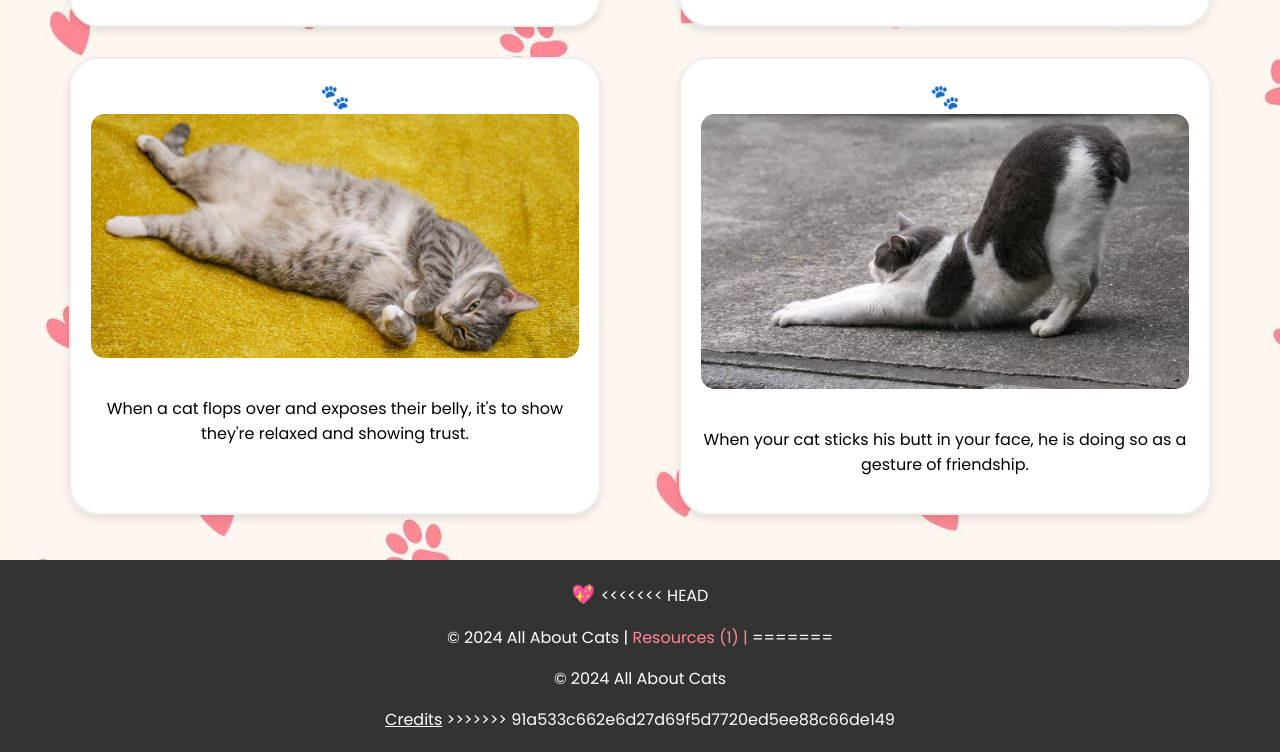
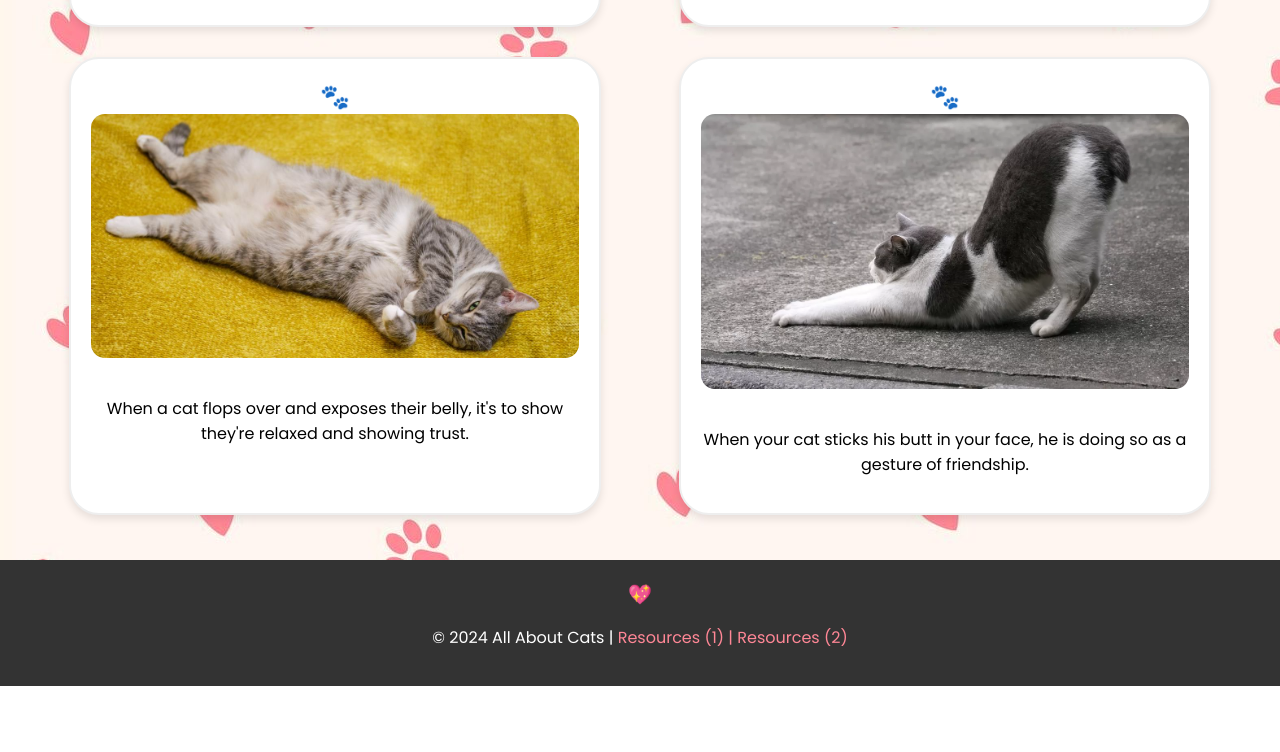
Before and after one commit to allliiiza/project1catz, a plain HTML site: page index.html in a window 1280 px wide. Shown: the part 1281-2033 px from the top of the page. After the commit the page ends 1967 px from the top, so only its background shows below. Drawn offline with Linux system fonts and the light colour scheme; a web font is replaced by a local one.

Commit message:
Fixed resources in the footer

```diff
--- a/index.html
+++ b/index.html
@@ -56,13 +56,12 @@
     </section>
 
     <footer>
-<<<<<<< HEAD
+
             <p>&copy; 2024 All About Cats |
                 <a href="https://www.viagenpets.com/fun-cat-facts/" target="_blank" style="color: #ff8796; text-decoration: none;">Resources (1) | </a>
-=======
-        <p>&copy; 2024 All About Cats</p>
-        <a href="https://cvillecatcare.com/veterinary-topics/101-amazing-cat-facts-fun-trivia-about-your-feline-friend/">Credits</a>
->>>>>>> 91a533c662e6d27d69f5d7720ed5ee88c66de149
+
+        <a href="https://cvillecatcare.com/veterinary-topics/101-amazing-cat-facts-fun-trivia-about-your-feline-friend/" target="_blank" style="color: #ff8796; text-decoration: none;">Resources (2) </a>
+
     </footer>
 </body>
 </html>
```
